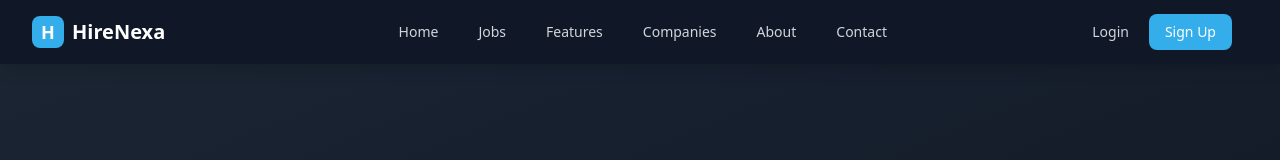
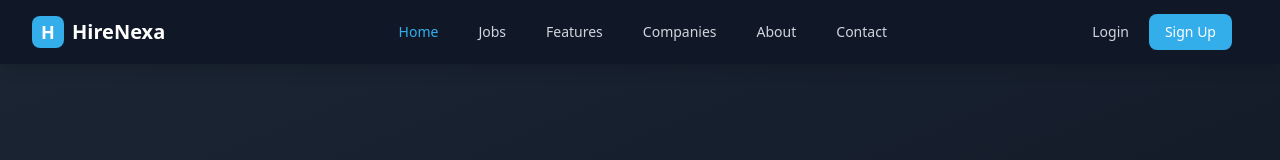
Before and after one commit to ZeeshanAfzalKhan/HireNexa, a React (Vite) app in the folder frontend/: page / in a window 1280 px wide. Shown: the top 160 px of the page. Built offline with nearby package versions, Linux system fonts and the light colour scheme.

Commit message:
Favicon Added

```diff
--- a/frontend/index.html
+++ b/frontend/index.html
@@ -4,6 +4,7 @@
     <meta charset="UTF-8" />
     <meta name="viewport" content="width=device-width, initial-scale=1.0" />
     <title>HireNexa</title>
+    <link rel="icon" sizes="32x32" href="./assets/Logo.svg" />
   </head>
   <body class="bg-gray-900 text-white">
     <div id="root"></div>
--- a/frontend/src/components/Navbar.jsx
+++ b/frontend/src/components/Navbar.jsx
@@ -1,17 +1,17 @@
-import React, { useState } from 'react';
-import { Link, useNavigate } from 'react-router-dom';
+import React, { useState } from "react";
+import { Link, NavLink, useNavigate } from "react-router-dom";
 
 const Navbar = () => {
   const [isMenuOpen, setIsMenuOpen] = useState(false);
   const navigate = useNavigate();
 
   const navItems = [
-    { name: 'Home', path: '/' },
-    { name: 'Jobs', path: '/jobs' },
-    { name: 'Features', path: '/features' },
-    { name: 'Companies', path: '/companies' },
-    { name: 'About', path: '/about' },
-    { name: 'Contact', path: '/contact' },
+    { name: "Home", path: "/" },
+    { name: "Jobs", path: "/jobs" },
+    { name: "Features", path: "/features" },
+    { name: "Companies", path: "/companies" },
+    { name: "About", path: "/about" },
+    { name: "Contact", path: "/contact" },
   ];
 
   return (
@@ -32,13 +32,19 @@ const Navbar = () => {
           <div className="hidden md:block">
             <div className="ml-10 flex items-baseline space-x-4">
               {navItems.map((item) => (
-                <Link
+                <NavLink
                   key={item.name}
                   to={item.path}
-                  className="text-gray-300 hover:text-[#34aeeb] px-3 py-2 rounded-md text-sm font-medium transition-colors duration-200 active:text-[#34aeeb]"
+                  className={({ isActive }) =>
+                    `px-3 py-2 rounded-md text-sm font-medium transition-colors duration-200 ${
+                      isActive
+                        ? "text-[#34aeeb]"
+                        : "text-gray-300 hover:text-[#34aeeb]"
+                    }`
+                  }
                 >
                   {item.name}
-                </Link>
+                </NavLink>
               ))}
             </div>
           </div>
@@ -46,18 +52,31 @@ const Navbar = () => {
           {/* Right side buttons */}
           <div className="flex items-center space-x-4">
             <div className="hidden md:flex items-center space-x-2">
-              <button
-                onClick={() => navigate('/login')}
-                className="text-gray-300 hover:text-[#34aeeb] px-3 py-2 rounded-md text-sm font-medium transition-colors duration-200"
+              <NavLink
+                to="/login"
+                className={({ isActive }) =>
+                  `px-3 py-2 rounded-md text-sm font-medium transition-colors duration-200 ${
+                    isActive
+                      ? "text-[#34aeeb] font-semibold"
+                      : "text-gray-300 hover:text-[#34aeeb]"
+                  }`
+                }
               >
                 Login
-              </button>
-              <button
-                onClick={() => navigate('/signup')}
-                className="bg-[#34aeeb] hover:bg-[#2a8bc7] text-white px-4 py-2 rounded-lg text-sm font-medium transition-colors duration-200"
+              </NavLink>
+
+              <NavLink
+                to="/signup"
+                className={({ isActive }) =>
+                  `px-4 py-2 rounded-lg text-sm font-medium transition-colors duration-200 ${
+                    isActive
+                      ? "bg-[#256b97] text-white"
+                      : "bg-[#34aeeb] hover:bg-[#2a8bc7] text-white"
+                  }`
+                }
               >
                 Sign Up
-              </button>
+              </NavLink>
             </div>
 
             {/* Mobile menu button */}
@@ -111,7 +130,7 @@ const Navbar = () => {
                 <div className="flex flex-col space-y-2">
                   <button
                     onClick={() => {
-                      navigate('/login');
+                      navigate("/login");
                       setIsMenuOpen(false);
                     }}
                     className="text-gray-300 hover:text-[#34aeeb] px-3 py-2 rounded-md text-base font-medium transition-colors duration-200 text-left"
@@ -120,7 +139,7 @@ const Navbar = () => {
                   </button>
                   <button
                     onClick={() => {
-                      navigate('/signup');
+                      navigate("/signup");
                       setIsMenuOpen(false);
                     }}
                     className="bg-[#34aeeb] hover:bg-[#2a8bc7] text-white px-3 py-2 rounded-lg text-base font-medium transition-colors duration-200 text-left"
```
Also changed, not shown: frontend/assets/Logo.svg (added).
